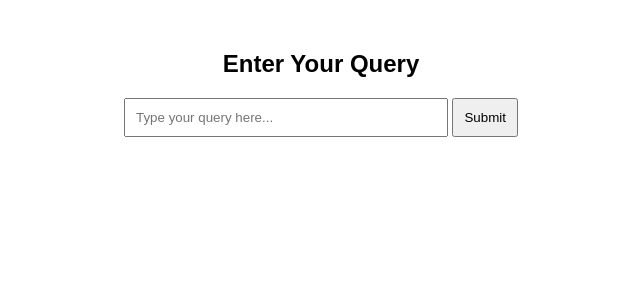
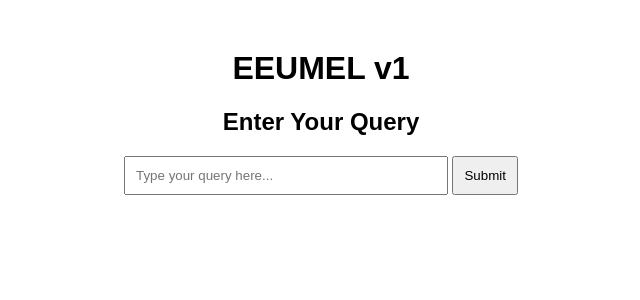
Before and after one commit to VWBeckmann/EEUMEL_v1, a Flask app: page / in a window 1280 px wide. Shown: the top 300 px of the page, without its empty margins (319-959 px from the left). Run offline with Flask 3, Linux system fonts and the light colour scheme.

Commit message:
Update title & header

```diff
--- a/templates/index.html
+++ b/templates/index.html
@@ -3,7 +3,7 @@
 <head>
     <meta charset="UTF-8">
     <meta name="viewport" content="width=device-width, initial-scale=1.0">
-    <title>Query Interface</title>
+    <title>EEUMEL - Query Interface</title>
     <style>
         body { font-family: Arial, sans-serif; text-align: center; margin-top: 50px; }
         input { width: 300px; padding: 10px; margin-bottom: 10px; }
@@ -12,6 +12,7 @@
     </style>
 </head>
 <body>
+    <h1>EEUMEL v1<h1>
     <h2>Enter Your Query</h2>
     <input type="text" id="queryInput" placeholder="Type your query here...">
     <button onclick="sendQuery()">Submit</button>
```
